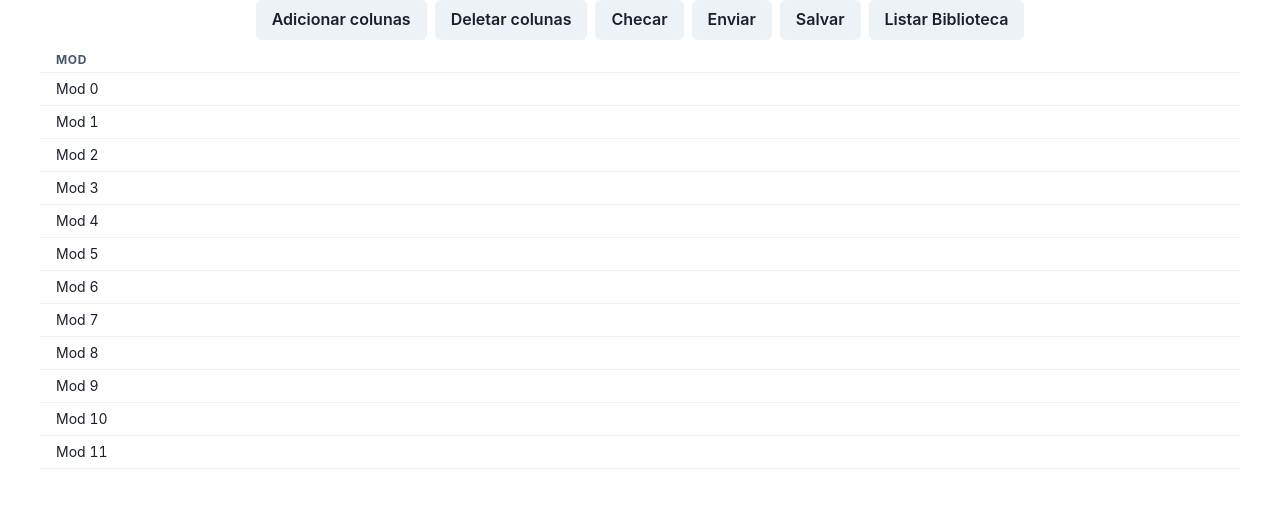
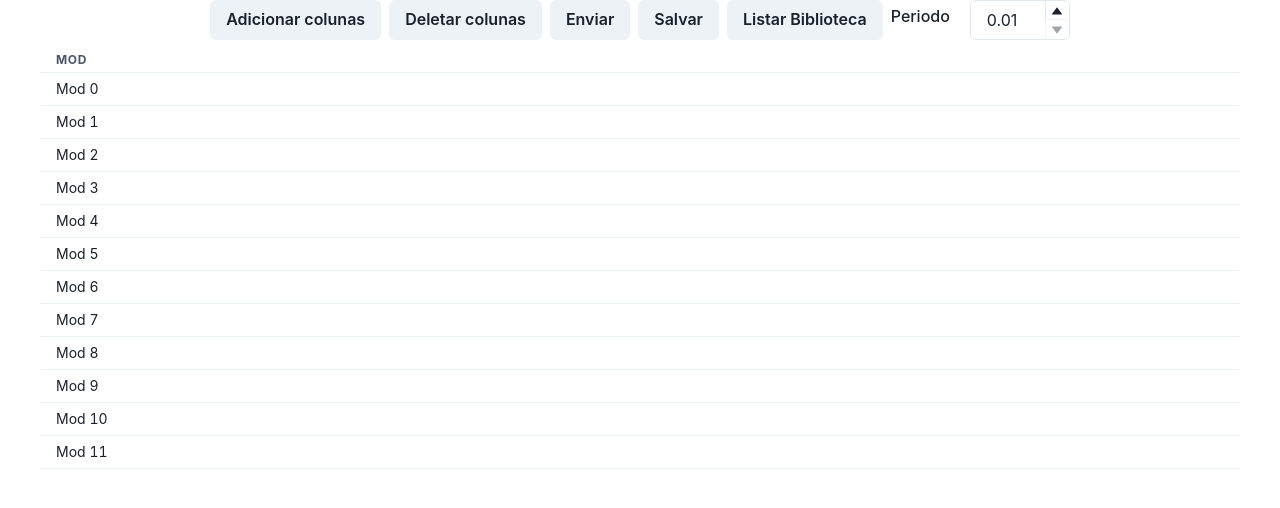
Before and after one commit to emmenezes/hapticsys-interface, a React (Create React App) app: page /editor in a window 1280 px wide. Shown: the top 508 px of the page. Built offline with nearby package versions, Linux system fonts and the light colour scheme.

Commit message:
feat: implementa campo de período em Editor

```diff
--- a/src/pages/Editor.jsx
+++ b/src/pages/Editor.jsx
@@ -16,6 +16,7 @@ import {
   Th,
   Table,
   Td,
+  FormLabel,
 } from '@chakra-ui/react';
 
 import { useRequests } from '../services/useRequests';
@@ -81,13 +82,25 @@ function Editor() {
     <Container p={0} maxW="container.xl">
       <SaveInputModal />
       <VStack>
-        <HStack>
+        <HStack w="100%" justifyContent="center">
           <Button onClick={addColumns}>Adicionar colunas</Button>
           <Button onClick={deleteColumns}>Deletar colunas</Button>
-          <Button onClick={() => console.log(lines)}>Checar</Button>
           <Button onClick={setCustomSequence}>Enviar</Button>
           <Button onClick={saveCustomSequence}>Salvar</Button>
           <Button onClick={listLibrary}>Listar Biblioteca</Button>
+          <FormLabel>Periodo</FormLabel>
+          <NumberInput
+            w="100px"
+            min={0.01}
+            defaultValue={0.01}
+            onChange={setPeriod}
+          >
+            <NumberInputField />
+            <NumberInputStepper>
+              <NumberIncrementStepper />
+              <NumberDecrementStepper />
+            </NumberInputStepper>
+          </NumberInput>
         </HStack>
         <TableContainer w="100%" paddingX={10} justifyContent="flex-start">
           <Table size="sm">
```
